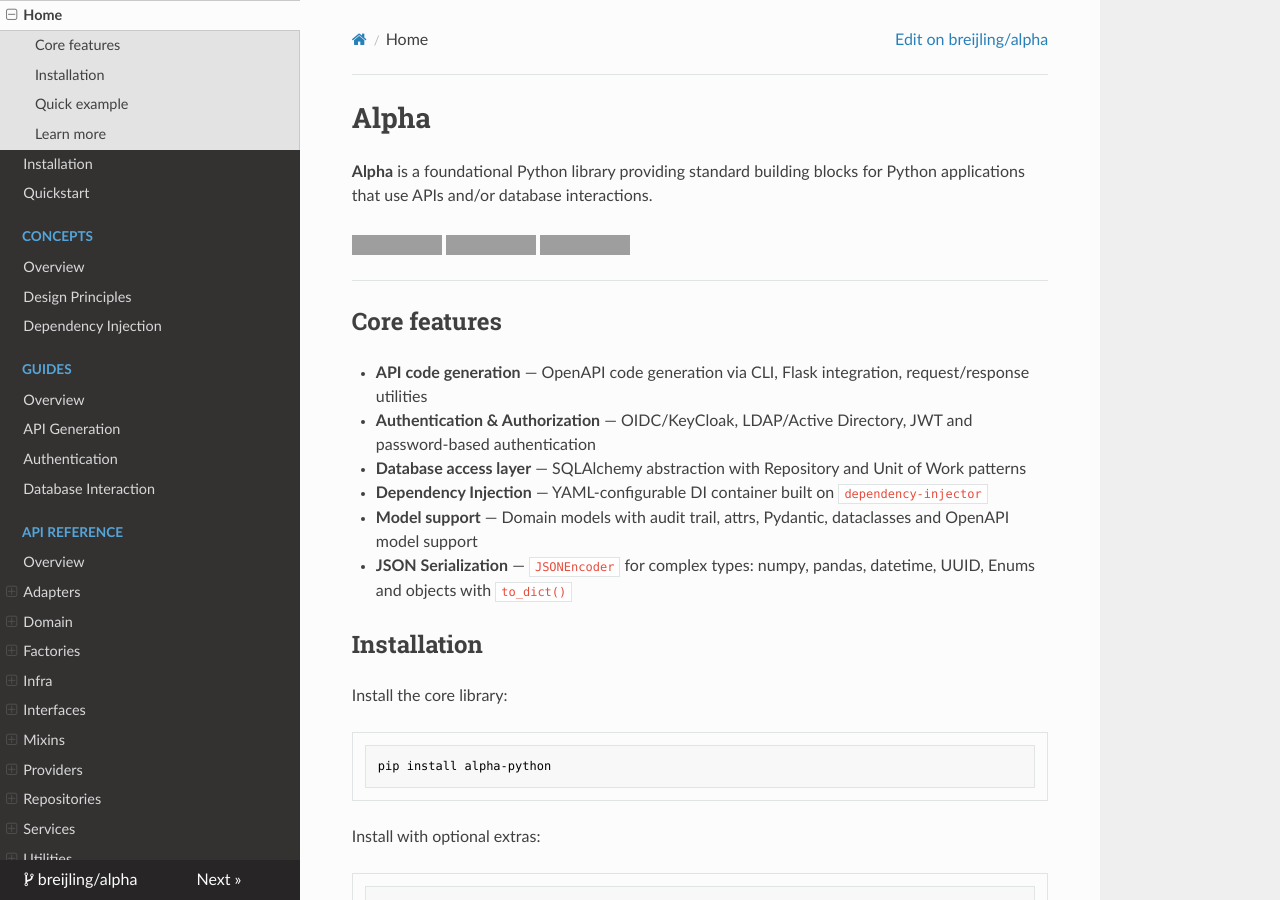
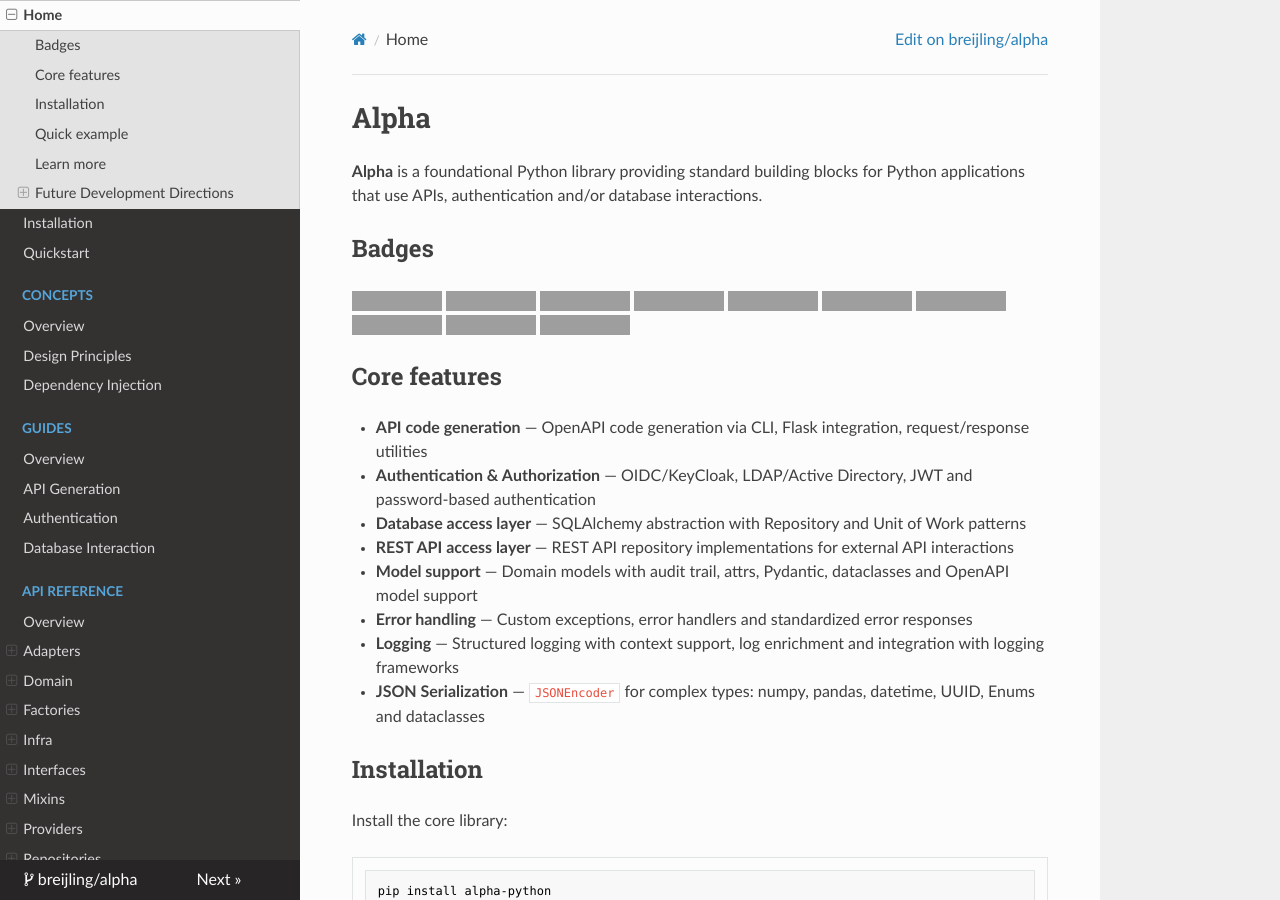
Before and after one commit to BReijling/alpha, an MkDocs documentation site: the page built from docs/index.md, in a window 1280 px wide and 900 px high. Built offline with MkDocs 1.6.1, drawn with Linux system fonts in a browser that asks for light colours; nearby versions of some CDN libraries; some of the changed text lies outside the part shown; grey boxes are pictures that could not be loaded.

Commit message:
docs(Docs): :memo: update badges

```diff
--- a/docs/index.md
+++ b/docs/index.md
@@ -1,21 +1,30 @@
 # Alpha
 
-**Alpha** is a foundational Python library providing standard building blocks for Python applications that use APIs and/or database interactions.
+**Alpha** is a foundational Python library providing standard building blocks for Python applications that use APIs, authentication and/or database interactions.
 
-[![PyPI version](https://badge.fury.io/py/alpha-python.svg)](https://badge.fury.io/py/alpha-python)
+## Badges
+
+[![PyPI version](https://badge.fury.io/py/alpha-python.svg?icon=si%3Apython)](https://badge.fury.io/py/alpha-python)
+[![PyPI Downloads](https://img.shields.io/pypi/dm/alpha-python.svg?label=PyPI%20downloads)](https://pypistats.org/packages/alpha-python)
+[![Build Status](https://github.com/breijling/alpha/actions/workflows/python-app.yml/badge.svg?branch=main)](https://github.com/breijling/alpha/actions/workflows/python-app.yml)
+[![Supported Python versions](https://img.shields.io/pypi/pyversions/alpha-python.svg?color=%2334D058)](https://pypi.org/project/alpha-python)
+[![Coverage Status](https://coveralls.io/repos/github/BReijling/alpha/badge.svg?branch=main)](https://coveralls.io/github/BReijling/alpha?branch=main)
+[![uv](https://img.shields.io/badge/package%20manager-uv-5C4EE5)](https://docs.astral.sh/uv/)
+[![mypy](https://img.shields.io/badge/type%20check-mypy-2A6DB2)](https://mypy-lang.org/)
+[![Ruff](https://img.shields.io/endpoint?url=https://raw.githubusercontent.com/astral-sh/ruff/main/assets/badge/v2.json)](https://github.com/astral-sh/ruff)
 [![Documentation Status](https://readthedocs.org/projects/alpha-python/badge/?version=latest)](https://alpha-python.readthedocs.io/en/latest/)
 [![MIT License](https://img.shields.io/badge/License-MIT-green.svg)](https://choosealicense.com/licenses/mit/)
-
----
 
 ## Core features
 
 - **API code generation** — OpenAPI code generation via CLI, Flask integration, request/response utilities
 - **Authentication & Authorization** — OIDC/KeyCloak, LDAP/Active Directory, JWT and password-based authentication
 - **Database access layer** — SQLAlchemy abstraction with Repository and Unit of Work patterns
-- **Dependency Injection** — YAML-configurable DI container built on `dependency-injector`
+- **REST API access layer** — REST API repository implementations for external API interactions
 - **Model support** — Domain models with audit trail, attrs, Pydantic, dataclasses and OpenAPI model support
-- **JSON Serialization** — `JSONEncoder` for complex types: numpy, pandas, datetime, UUID, Enums and objects with `to_dict()`
+- **Error handling** — Custom exceptions, error handlers and standardized error responses
+- **Logging** — Structured logging with context support, log enrichment and integration with logging frameworks
+- **JSON Serialization** — `JSONEncoder` for complex types: numpy, pandas, datetime, UUID, Enums and dataclasses
 
 ## Installation
 
@@ -87,3 +96,25 @@
     [:octicons-arrow-right-24: API Reference](reference/index.md)
 
 </div>
+
+## Future Development Directions
+
+### Additional Template Set For FastAPI
+
+Planned direction: add an extra template set so `alpha api gen` can generate
+FastAPI-based code in addition to the current Flask-oriented templates.
+
+Suggested implementation outline:
+
+- add template directory support for a FastAPI generator target
+- expose this target via `--generator-name` (for example `python-fastapi`)
+- document behavioral differences between Flask and FastAPI output
+- provide migration notes for teams switching generator targets
+
+### Asynchronous API Code Generation
+
+Planned direction: add support for generating asynchronous API code, potentially via FastAPI templates.
+
+### Asynchronous Database Support
+
+Planned direction: add support for asynchronous database interactions, potentially via SQLAlchemy 2.0's async features.
```
Also changed, not shown: README.md (+84 -5 lines).
